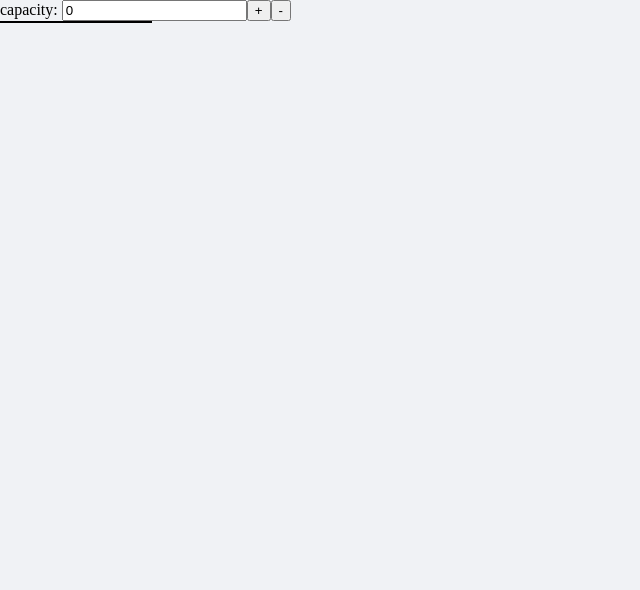
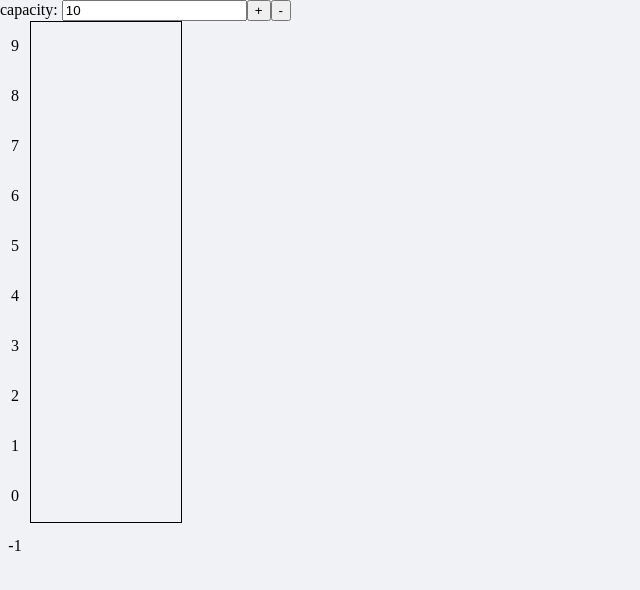
Before and after one commit to CraftyDragon678/study-data-structure-visualize, a React (Create React App) app: page /stack in a window 1280 px wide. Shown: the top 590 px of the page, without its empty margins (0-640 px from the left). Built offline with nearby package versions, Linux system fonts and the light colour scheme; a web font is replaced by a local one.

Commit message:
feat: make wrappers and index for stack

```diff
--- a/src/pages/Stack.tsx
+++ b/src/pages/Stack.tsx
@@ -5,12 +5,26 @@ import ColumnContainer from "../components/ColumnContainer";
 import Element from "../components/Element";
 import { ElementProps } from "../types/element";
 
+const StackWrapper = styled.div`
+  display: flex;
+`;
+
+const StackIndex = styled.div`
+  display: grid;
+  width: 30px;
+  div {
+    height: 50px;
+    display: grid;
+    place-items: center;
+  }
+`;
+
 const StackContainer = styled(ColumnContainer)`
   flex-direction: column-reverse;
 `;
 
 export default () => {
-  const [capacity, setCapacity] = useState(0);
+  const [capacity, setCapacity] = useState(10);
   const [arr, setArr] = useState<ElementProps[]>([]);
 
   const push = () => {
@@ -39,11 +53,18 @@ export default () => {
       <input type="number" value={capacity} onChange={(e) => !isNaN(+e.target.value) && setCapacity(+e.target.value)} />
       <button onClick={push}>+</button>
       <button onClick={pop}>-</button>
-      <StackContainer height={capacity}>
-        {arr.map((v) => (
-          <Element key={v.key} style={{ backgroundColor: `#${v.color}`}} >{v.val}</Element>
-        ))}
-      </StackContainer>
+      <StackWrapper>
+        <StackIndex>
+          {[...Array(capacity + 1)].map((_, i) => (
+            <div key={i}>{capacity - i - 1}</div>
+          ))}
+        </StackIndex>
+        <StackContainer height={capacity}>
+          {arr.map((v) => (
+            <Element key={v.key} style={{ backgroundColor: `#${v.color}`}} >{v.val}</Element>
+          ))}
+        </StackContainer>
+      </StackWrapper>
     </>
   );
 };
```
